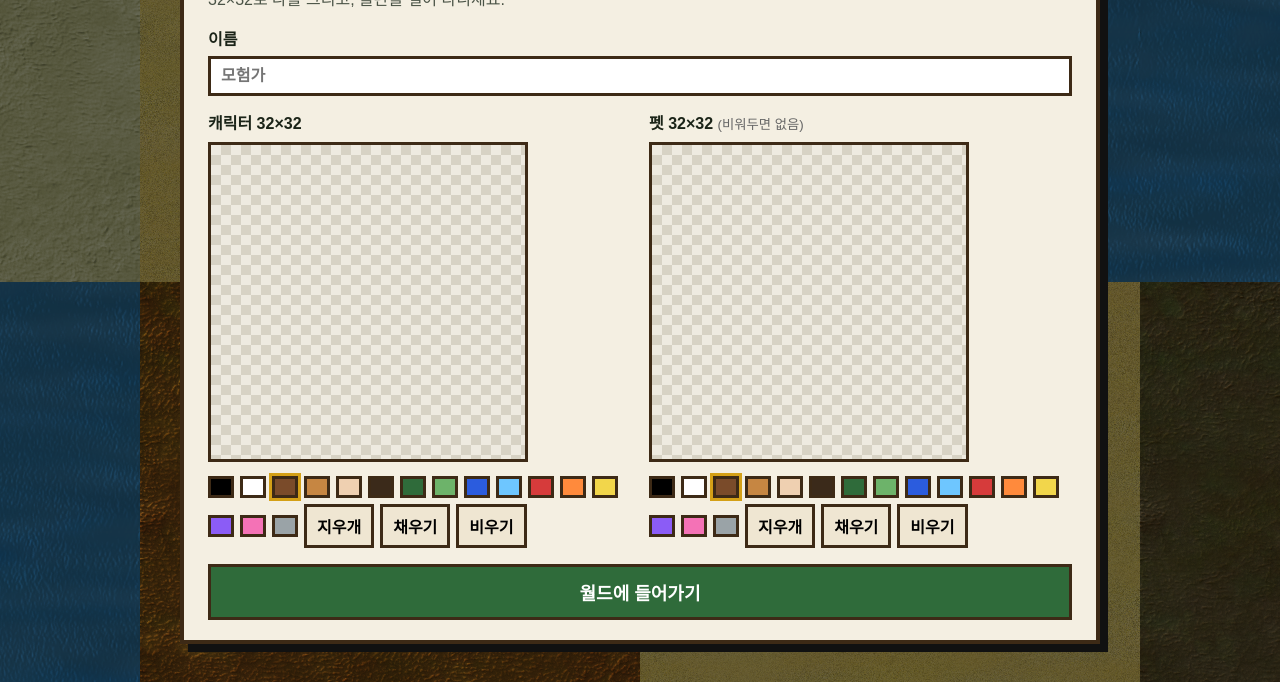
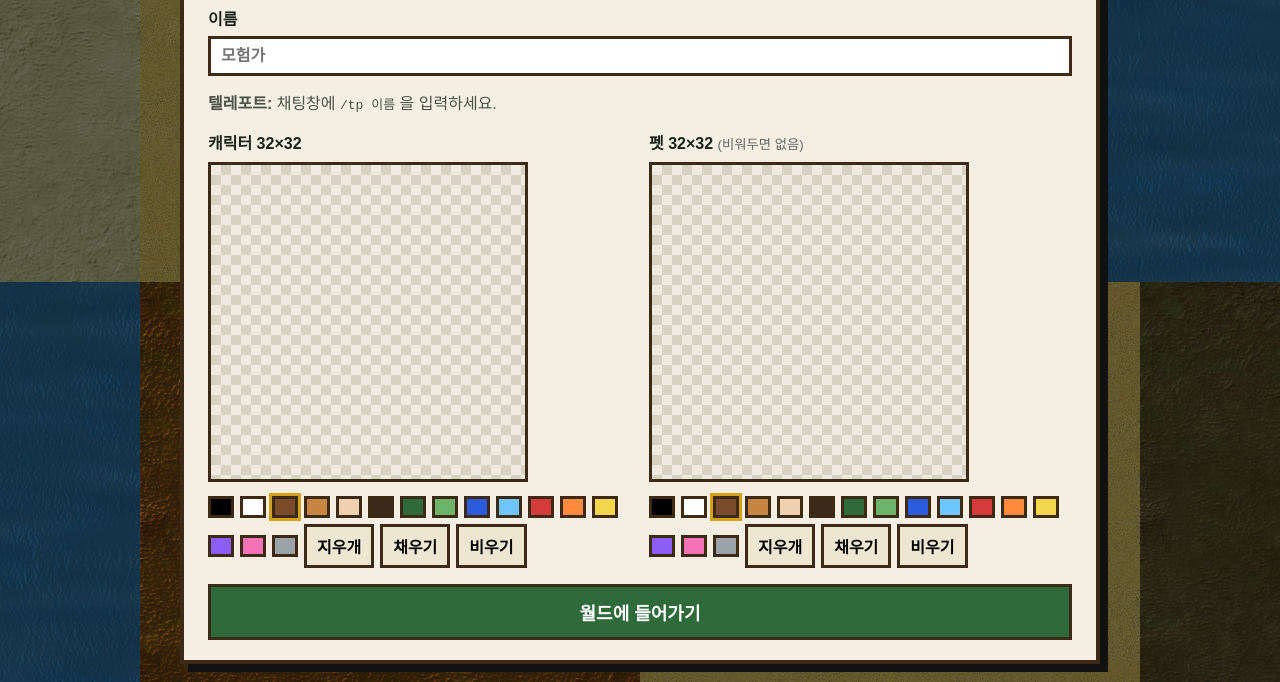
Before and after one commit to hachan2/-, a website: page public/index.html in a window 1280 px wide. Shown: the part 118-800 px from the top of the page. Drawn offline with Linux system fonts and the light colour scheme; a web font is replaced by a local one.

Commit message:
Add teleportation instruction to index.html
tp

```diff
--- a/public/index.html
+++ b/public/index.html
@@ -23,6 +23,7 @@
           이름
           <input id="name-input" maxlength="12" placeholder="모험가" autocomplete="off" />
         </label>
+        <p class="sub"><strong>텔레포트:</strong> 채팅창에 <code>/tp 이름</code> 을 입력하세요.</p>
         <div class="editor-wrap">
           <div>
             <div class="editor-label">캐릭터 32×32</div>
@@ -49,7 +50,7 @@
       <div id="side-hud">
         <div id="online">접속 1</div>
         <button id="pet-btn">펫 수정</button>
-        <p class="hint">WASD / 방향키 이동 · 다른 캐릭터 클릭으로 결투</p>
+        <p class="hint">WASD / 방향키 이동 · <code>/tp 이름</code> 텔레포트 · 다른 캐릭터 클릭으로 결투</p>
       </div>
     </div>
 
```
